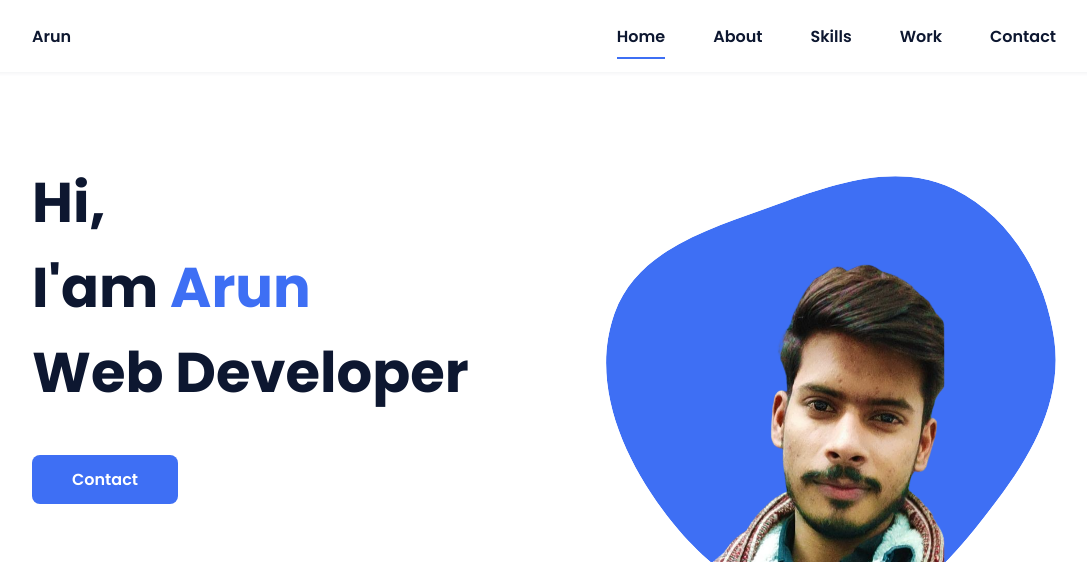
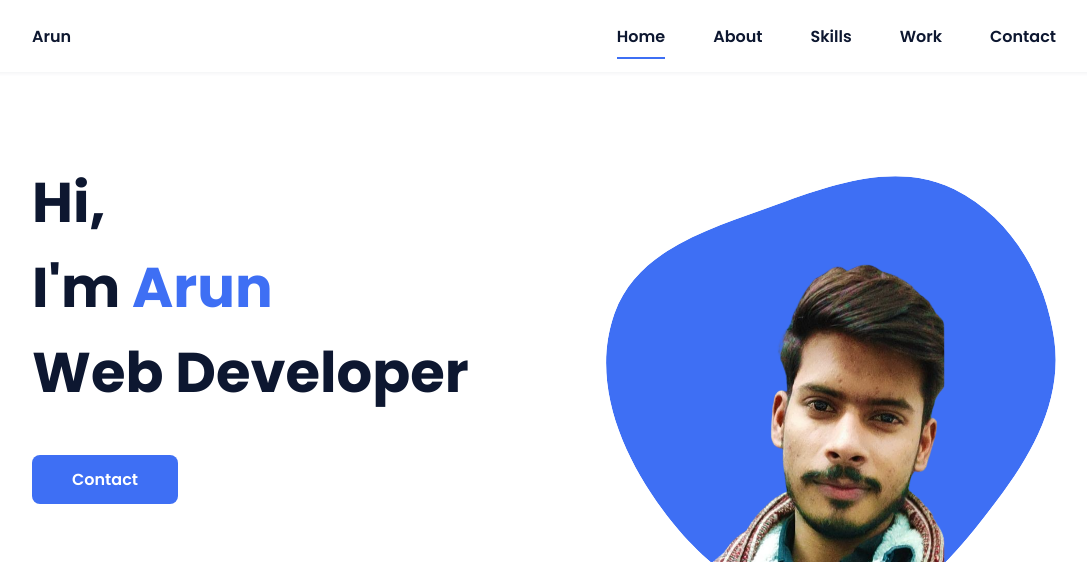
Before and after one commit to ArunSunhare/Developer-portfolio, a plain HTML site: page index.html in a window 1280 px wide. Shown: the top 562 px of the page, without its empty margins (96-1183 px from the left). Drawn offline with nearby package versions, Linux system fonts and the light colour scheme.

Commit message:
Update index.html

```diff
--- a/index.html
+++ b/index.html
@@ -41,7 +41,7 @@
             <!--===== HOME =====-->
             <section class="home bd-grid" id="home">
                 <div class="home__data">
-                    <h1 class="home__title">Hi,<br>I'am <span class="home__title-color">Arun</span><br> Web Developer</h1>
+                    <h1 class="home__title">Hi,<br>I'm <span class="home__title-color">Arun</span><br> Web Developer</h1>
 
                     <a href="#contact" class="button">Contact</a>
                 </div>
```
